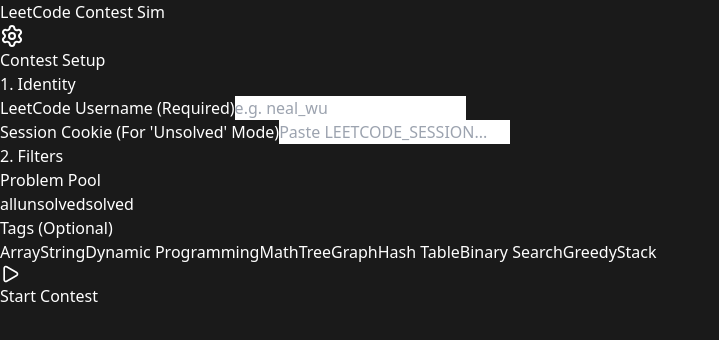
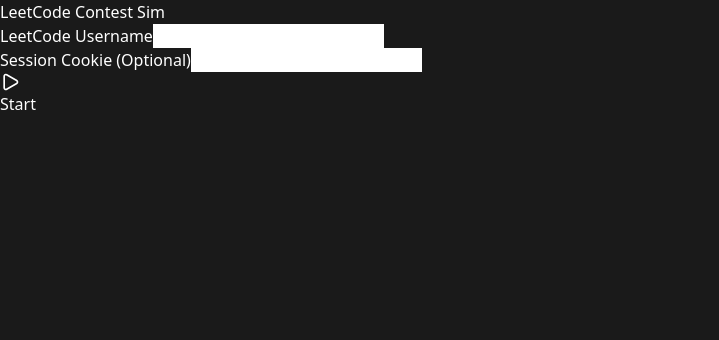
Before and after one commit to LakshyaJohari/leetcode-custom-contest, a React app in the folder frontend/: page / in a window 1280 px wide. Shown: the top 340 px of the page, without its empty margins (0-719 px from the left). Built offline with nearby package versions, Linux system fonts and the light colour scheme; the HTML template or start-up script is replaced by a standard one.

Commit message:
Add penalty tracking and rating

```diff
--- a/frontend/src/App.jsx
+++ b/frontend/src/App.jsx
@@ -1,18 +1,11 @@
 import React, { useState, useEffect } from 'react';
 import axios from 'axios';
-import { Settings, Play, Trophy, ExternalLink, Loader2 } from 'lucide-react';
+import { Settings, Play, Trophy, ExternalLink, Loader2, AlertCircle } from 'lucide-react';
 
 const TAG_OPTIONS = [
-  { name: "Array", slug: "array" },
-  { name: "String", slug: "string" },
-  { name: "Dynamic Programming", slug: "dynamic-programming" },
-  { name: "Math", slug: "math" },
-  { name: "Tree", slug: "tree" },
-  { name: "Graph", slug: "graph" },
-  { name: "Hash Table", slug: "hash-table" },
-  { name: "Binary Search", slug: "binary-search" },
-  { name: "Greedy", slug: "greedy" },
-  { name: "Stack", slug: "stack" },
+  { name: "Array", slug: "array" }, { name: "DP", slug: "dynamic-programming" },
+  { name: "Tree", slug: "tree" }, { name: "Graph", slug: "graph" },
+  { name: "Greedy", slug: "greedy" }, { name: "Binary Search", slug: "binary-search" },
 ];
 
 const POINTS = { 'Easy': 3, 'Medium': 5, 'Hard': 7 };
@@ -32,18 +25,17 @@ const App = () => {
   const [timeLeft, setTimeLeft] = useState(5400);
   const [isActive, setIsActive] = useState(false);
   const [isFinished, setIsFinished] = useState(false);
+
+  // Progress now stores fails: { "slug": { solved: true, timeTaken: 12, fails: 2 } }
   const [progress, setProgress] = useState({});
-
-  // New Loading State
   const [loading, setLoading] = useState(false);
 
-  // --- 1. PERSISTENCE LOGIC ---
+  // --- 1. PERSISTENCE ---
   useEffect(() => {
     const savedState = localStorage.getItem('CONTEST_STATE');
     if (savedState) {
       const parsed = JSON.parse(savedState);
       const now = Date.now();
-
       if (parsed.isActive && parsed.endTime > now) {
         setContest(parsed.contest);
         setStartTime(parsed.startTime);
@@ -64,14 +56,13 @@ const App = () => {
 
   useEffect(() => {
     if (isActive || isFinished) {
-      const stateToSave = {
+      localStorage.setItem('CONTEST_STATE', JSON.stringify({
         contest, startTime, endTime, isActive, isFinished, progress, mode
-      };
-      localStorage.setItem('CONTEST_STATE', JSON.stringify(stateToSave));
+      }));
     }
   }, [contest, startTime, endTime, isActive, isFinished, progress, mode]);
 
-  // --- 2. TIMER & LOGIC ---
+  // --- 2. LOGIC ---
   useEffect(() => {
     let interval = null;
     if (isActive && timeLeft > 0) {
@@ -79,6 +70,7 @@ const App = () => {
         const now = Date.now();
         const secondsRemaining = Math.max(0, Math.floor((endTime - now) / 1000));
         setTimeLeft(secondsRemaining);
+        // Check every 15s
         if (secondsRemaining > 0 && secondsRemaining % 15 === 0) checkSubmissions();
       }, 1000);
     } else if (isActive && timeLeft <= 0) {
@@ -89,247 +81,159 @@ const App = () => {
 
   const startContest = async () => {
     if (!username) return alert("Please enter your LeetCode Username!");
-
-    setLoading(true); // START LOADING
+    setLoading(true);
     localStorage.setItem('lc_username', username);
     localStorage.setItem('lc_cookie', cookie);
 
     try {
-      // USING LOCALHOST URL 11111
-      const res = await axios.post('https://lee-con-tom.onrender.com/create-contest', {
-        session_cookie: cookie,
-        selected_tags: selectedTags,
-        mode: mode
+      // REPLACE WITH YOUR BACKEND URL (Use localhost for testing)
+      const res = await axios.post('http://127.0.0.1:8000/create-contest', {
+        session_cookie: cookie, selected_tags: selectedTags, mode: mode
       });
 
       const serverTime = res.data.server_time;
-      const durationSeconds = 5400;
-
       setContest(res.data.contest);
       setStartTime(serverTime);
-      setEndTime(Date.now() + (durationSeconds * 1000));
-      setTimeLeft(durationSeconds);
+      setEndTime(Date.now() + 5400000); // 90 mins
+      setTimeLeft(5400);
       setProgress({});
       setIsActive(true);
       setIsFinished(false);
       setShowConfig(false);
-
     } catch (err) {
-      console.error(err);
       alert("Error starting contest. Ensure backend is running.");
     } finally {
-      setLoading(false); // STOP LOADING
+      setLoading(false);
     }
   };
 
   const checkSubmissions = async () => {
     if (!isActive) return;
-    const slugs = contest.map(p => p.titleSlug);
     try {
-      //2222
-      const res = await axios.post('https://lee-con-tom.onrender.com/check-status', {
+      const res = await axios.post('http://127.0.0.1:8000/check-status', {
         username: username,
-        problem_slugs: slugs,
+        problem_slugs: contest.map(p => p.titleSlug),
         contest_start_time: startTime
       });
+
+      // Backend returns: { "slug": { "time": 123456, "fails": 2 } }
       const solvedMap = res.data;
+
       setProgress(prev => {
         const newProgress = { ...prev };
+        let updated = false;
         Object.keys(solvedMap).forEach(slug => {
           if (!newProgress[slug]) {
-            const timeTakenSeconds = solvedMap[slug] - startTime;
-            newProgress[slug] = {
-              solved: true,
-              timeTaken: Math.max(0, Math.floor(timeTakenSeconds / 60))
-            };
+            const data = solvedMap[slug];
+            const timeTaken = Math.max(0, Math.floor((data.time - startTime) / 60));
+            newProgress[slug] = { solved: true, timeTaken, fails: data.fails };
+            updated = true;
           }
         });
-        return newProgress;
+        return updated ? newProgress : prev;
       });
-    } catch (err) {
-      console.error("Auto-check failed", err);
-    }
+    } catch (err) { console.error(err); }
   };
 
-  const finishContest = () => {
-    setIsActive(false);
-    setIsFinished(true);
+  const finishContest = () => { setIsActive(false); setIsFinished(true); };
+  const resetTool = () => {
+    localStorage.removeItem('CONTEST_STATE');
+    setIsActive(false); setIsFinished(false); setShowConfig(true); setContest([]);
   };
 
-  const resetTool = () => {
-    localStorage.removeItem('CONTEST_STATE');
-    setIsActive(false);
-    setIsFinished(false);
-    setShowConfig(true);
-    setContest([]);
-    setTimeLeft(5400);
+  const calculateScore = () => {
+    let score = 0;
+    let totalPenaltyTime = 0;
+
+    contest.forEach(p => {
+      const stat = progress[p.titleSlug];
+      if (stat?.solved) {
+        score += POINTS[p.difficulty];
+        // Standard LeetCode: Time + (5 mins * fails)
+        totalPenaltyTime += stat.timeTaken + (stat.fails * 5);
+      }
+    });
+    return { score, totalPenaltyTime };
   };
 
-  const calculateTotalScore = () => {
-    return contest.reduce((acc, p) => {
-      return progress[p.titleSlug]?.solved ? acc + POINTS[p.difficulty] : acc;
-    }, 0);
+  // --- VERDICT LOGIC ---
+  const getVerdict = (score, time) => {
+    const totalPossible = contest.reduce((a,b) => a + POINTS[b.difficulty], 0);
+
+    if (score === 0) return { title: "Participant", color: "text-gray-400" };
+    if (score < 5) return { title: "Pupil (1200+)", color: "text-green-400" };
+    if (score < 10) return { title: "Specialist (1400+)", color: "text-cyan-400" };
+    if (score < totalPossible) return { title: "Expert (1600+)", color: "text-blue-400" };
+
+    // If full score, check speed
+    if (time < 45) return { title: "Guardian (2200+)", color: "text-red-500" }; // Super fast
+    if (time < 70) return { title: "Knight (1900+)", color: "text-orange-400" };
+    return { title: "Guardian (2000+)", color: "text-yellow-400" };
   };
 
-  const toggleTag = (slug) => {
-    setSelectedTags(prev =>
-      prev.includes(slug) ? prev.filter(t => t !== slug) : [...prev, slug]
-    );
-  };
-
-  const formatTime = (seconds) => {
-    const m = Math.floor(seconds / 60);
-    const s = seconds % 60;
-    return `${m}:${s < 10 ? '0' : ''}${s}`;
-  };
+  const formatTime = (s) => `${Math.floor(s / 60)}:${(s % 60).toString().padStart(2, '0')}`;
 
   // --- RENDER ---
+  const { score, totalPenaltyTime } = calculateScore();
+  const verdict = isFinished ? getVerdict(score, totalPenaltyTime) : null;
+
   return (
     <div className="min-h-screen bg-gray-900 text-gray-100 p-8 font-sans">
-
-      {/* HEADER */}
+      {/* Header */}
       <div className="flex justify-between items-center mb-8 border-b border-gray-700 pb-4">
         <h1 className="text-3xl font-bold text-orange-500">LeetCode Contest Sim</h1>
-
         {isActive ? (
           <div className="flex items-center gap-6">
-            <div className={`text-2xl font-mono ${timeLeft < 600 ? 'text-red-500' : 'text-white'}`}>
-              {formatTime(timeLeft)}
+            <div className={`text-2xl font-mono ${timeLeft < 600 ? 'text-red-500' : 'text-white'}`}>{formatTime(timeLeft)}</div>
+            <button onClick={finishContest} className="bg-red-600 px-4 py-2 rounded font-bold">Submit</button>
           </div>
-            <button onClick={finishContest} className="bg-red-600 hover:bg-red-500 px-4 py-2 rounded font-bold">
-              Submit Contest
-            </button>
-          </div>
-        ) : (
-           !showConfig && (
-             <button onClick={resetTool} className="p-2 bg-gray-800 rounded hover:bg-gray-700 text-sm">
-               New Contest
-             </button>
-           )
+        ) : !showConfig && (
+           <button onClick={resetTool} className="p-2 bg-gray-800 rounded text-sm">New Contest</button>
         )}
       </div>
 
-      {/* SETUP PANEL */}
-      {showConfig ? (
-        <div className="max-w-3xl mx-auto bg-gray-800 p-8 rounded-xl border border-gray-700 animate-fade-in">
-          <div className="flex items-center gap-2 mb-6 text-xl font-bold text-white border-b border-gray-700 pb-2">
-            <Settings className="text-orange-500" /> Contest Setup
+      {/* Setup View */}
+      {showConfig && (
+        <div className="max-w-2xl mx-auto bg-gray-800 p-8 rounded-xl border border-gray-700">
+           {/* ... (Same setup config inputs as before, kept brief for this snippet) ... */}
+           <div className="mb-4">
+             <label className="block text-gray-400 text-sm mb-1">LeetCode Username</label>
+             <input value={username} onChange={e => setUsername(e.target.value)} className="w-full bg-gray-900 border border-gray-600 rounded p-2" />
+           </div>
+           <div className="mb-4">
+             <label className="block text-gray-400 text-sm mb-1">Session Cookie (Optional)</label>
+             <input type="password" value={cookie} onChange={e => setCookie(e.target.value)} className="w-full bg-gray-900 border border-gray-600 rounded p-2" />
            </div>
 
-          <div className="grid grid-cols-1 md:grid-cols-2 gap-8">
-            <div className="space-y-4">
-              <h3 className="font-semibold text-gray-400">1. Identity</h3>
-              <div>
-                <label className="block text-sm text-gray-500 mb-1">LeetCode Username (Required)</label>
-                <input
-                  value={username} onChange={e => setUsername(e.target.value)}
-                  className="w-full bg-gray-900 border border-gray-600 rounded p-3 focus:border-orange-500 outline-none"
-                  placeholder="e.g. neal_wu"
-                />
-              </div>
-              <div>
-                <label className="block text-sm text-gray-500 mb-1">Session Cookie (For 'Unsolved' Mode)</label>
-                <input
-                  value={cookie} onChange={e => setCookie(e.target.value)}
-                  className="w-full bg-gray-900 border border-gray-600 rounded p-3 focus:border-orange-500 outline-none"
-                  type="password"
-                  placeholder="Paste LEETCODE_SESSION..."
-                />
-              </div>
-            </div>
-
-            <div className="space-y-4">
-              <h3 className="font-semibold text-gray-400">2. Filters</h3>
-              <div>
-                <label className="block text-sm text-gray-500 mb-2">Problem Pool</label>
-                <div className="flex gap-2">
-                  {['all', 'unsolved', 'solved'].map((m) => (
-                    <button
-                      key={m}
-                      onClick={() => setMode(m)}
-                      className={`flex-1 py-2 rounded capitalize text-sm font-medium transition ${mode === m ? 'bg-orange-600 text-white' : 'bg-gray-700 text-gray-400'}`}
-                    >
-                      {m}
-                    </button>
-                  ))}
-                </div>
-              </div>
-
-              <div>
-                <label className="block text-sm text-gray-500 mb-2">Tags (Optional)</label>
-                <div className="flex flex-wrap gap-2">
-                  {TAG_OPTIONS.map((tag) => (
-                    <button
-                      key={tag.slug}
-                      onClick={() => toggleTag(tag.slug)}
-                      className={`px-3 py-1 rounded text-xs border transition ${selectedTags.includes(tag.slug) ? 'bg-blue-600 border-blue-500 text-white' : 'bg-transparent border-gray-600 text-gray-400'}`}
-                    >
-                      {tag.name}
-                    </button>
-                  ))}
-                </div>
-              </div>
-            </div>
-          </div>
-
-          <button
-            onClick={startContest}
-            disabled={loading} // Disable while loading
-            className={`w-full mt-8 py-4 rounded-lg font-bold text-lg flex justify-center items-center gap-2 transition
-              ${loading
-                ? 'bg-green-800 text-gray-300 cursor-not-allowed'
-                : 'bg-green-600 hover:bg-green-500 text-white'}`}
-          >
-            {loading ? (
-              <>
-                <Loader2 className="animate-spin" size={24} />
-                Generating Contest...
-              </>
-            ) : (
-              <>
-                <Play size={20} />
-                Start Contest
-              </>
-            )}
+           <button onClick={startContest} disabled={loading} className="w-full bg-green-600 py-3 rounded font-bold flex justify-center items-center gap-2">
+             {loading ? <Loader2 className="animate-spin" /> : <Play size={20} />} Start
            </button>
         </div>
-      ) : (
-        /* CONTEST & RESULTS VIEW */
-        !isFinished ? (
+      )}
+
+      {/* Contest View */}
+      {!showConfig && !isFinished && (
         <div className="max-w-5xl mx-auto space-y-4">
-            <div className="flex justify-between text-gray-400 text-sm px-2">
-              <span>Problem Set</span>
-              <span>Live Status (Updates every 15s)</span>
+           {contest.map((p, idx) => {
+             const stat = progress[p.titleSlug];
+             return (
+               <div key={idx} className={`p-5 rounded-xl border flex justify-between items-center ${stat?.solved ? 'bg-green-900/20 border-green-600' : 'bg-gray-800 border-gray-700'}`}>
+                 <div>
+                   <span className={`text-xs font-bold uppercase px-2 py-1 rounded mr-3 ${p.difficulty === 'Easy' ? 'text-green-400 bg-green-900' : p.difficulty === 'Medium' ? 'text-yellow-400 bg-yellow-900' : 'text-red-400 bg-red-900'}`}>{p.difficulty}</span>
+                   <span className="text-xl font-semibold">{p.title}</span>
                  </div>
-            {contest.map((p, idx) => {
-              const status = progress[p.titleSlug];
-              return (
-                <div key={idx} className={`p-5 rounded-xl border flex justify-between items-center transition-all ${status?.solved ? 'bg-green-900/20 border-green-600 shadow-[0_0_15px_rgba(34,197,94,0.2)]' : 'bg-gray-800 border-gray-700 hover:border-gray-600'}`}>
-                  <div>
-                    <div className="flex items-center gap-3 mb-1">
-                      <span className={`text-xs font-bold uppercase px-2 py-1 rounded ${p.difficulty === 'Easy' ? 'bg-green-600/20 text-green-400' : p.difficulty === 'Medium' ? 'bg-yellow-600/20 text-yellow-400' : 'bg-red-600/20 text-red-400'}`}>
-                        {p.difficulty}
-                      </span>
-                      <span className="text-gray-500 text-xs font-mono">{POINTS[p.difficulty]} pts</span>
-                    </div>
-                    <span className="text-xl font-semibold text-gray-100">{p.title}</span>
-                  </div>
-
                  <div className="flex items-center gap-4">
-                    {status?.solved ? (
+                   {stat?.solved ? (
                      <div className="text-right">
                        <div className="text-green-400 font-bold flex items-center gap-2">
                          <Trophy size={16} /> Accepted
                        </div>
-                        <div className="text-xs text-green-600 font-mono">Time: {status.timeTaken} min</div>
+                       <div className="text-xs text-gray-400 font-mono">
+                         {stat.timeTaken}m {stat.fails > 0 && <span className="text-red-400">({stat.fails} penalties)</span>}
+                       </div>
                      </div>
                    ) : (
-                      <a
-                        href={`https://leetcode.com/problems/${p.titleSlug}/`}
-                        target="_blank"
-                        rel="noreferrer"
-                        className="bg-blue-600 hover:bg-blue-500 text-white px-5 py-2.5 rounded-lg font-bold flex items-center gap-2 transition"
-                      >
+                     <a href={`https://leetcode.com/problems/${p.titleSlug}/`} target="_blank" rel="noreferrer" className="bg-blue-600 px-5 py-2 rounded font-bold flex items-center gap-2">
                        Solve <ExternalLink size={16} />
                      </a>
                    )}
@@ -338,56 +242,57 @@ const App = () => {
              );
            })}
         </div>
-        ) : (
-          /* RESULTS SCREEN */
-          <div className="max-w-2xl mx-auto bg-gray-800 p-8 rounded-xl border border-gray-700 text-center animate-fade-in">
+      )}
+
+      {/* Results View */}
+      {isFinished && (
+        <div className="max-w-3xl mx-auto bg-gray-800 p-8 rounded-xl border border-gray-700 text-center">
            <Trophy size={64} className="mx-auto text-yellow-500 mb-4" />
            <h2 className="text-3xl font-bold mb-2">Contest Finished</h2>
-            <div className="text-6xl font-bold text-white mb-8">
-              {calculateTotalScore()}
-              <span className="text-2xl text-gray-500"> / {contest.reduce((a,b)=>a+POINTS[b.difficulty],0)} pts</span>
+
+           <div className="flex justify-center gap-8 mb-8">
+             <div>
+               <div className="text-sm text-gray-500">Score</div>
+               <div className="text-4xl font-bold">{score} pts</div>
+             </div>
+             <div>
+               <div className="text-sm text-gray-500">Effective Time</div>
+               <div className="text-4xl font-bold">{totalPenaltyTime} min</div>
+             </div>
            </div>
 
-            <div className="bg-gray-900 rounded-lg overflow-hidden border border-gray-700">
-              <table className="w-full text-left">
+           <div className="mb-8 p-4 bg-gray-900 rounded-lg border border-gray-700">
+             <div className="text-gray-400 text-sm mb-1">Estimated Performance Rating</div>
+             <div className={`text-3xl font-black uppercase ${verdict.color}`}>{verdict.title}</div>
+           </div>
+
+           <table className="w-full text-left mb-8">
              <thead className="bg-gray-700 text-gray-300 text-xs uppercase">
                <tr>
-                    <th className="p-4">Problem</th>
-                    <th className="p-4">Result</th>
-                    <th className="p-4">Time</th>
-                    <th className="p-4 text-right">Score</th>
+                 <th className="p-3">Problem</th>
+                 <th className="p-3">Result</th>
+                 <th className="p-3">Time (+Penalty)</th>
+                 <th className="p-3 text-right">Points</th>
                </tr>
              </thead>
              <tbody className="divide-y divide-gray-800">
                {contest.map((p, idx) => {
                  const stat = progress[p.titleSlug];
                  return (
-                      <tr key={idx} className="hover:bg-gray-800/50">
-                        <td className="p-4 text-sm font-medium">{p.title}</td>
-                        <td className={`p-4 font-bold text-sm ${stat?.solved ? 'text-green-500' : 'text-red-500'}`}>
-                          {stat?.solved ? "AC" : "Not Solved"}
+                   <tr key={idx}>
+                     <td className="p-3">{p.title}</td>
+                     <td className={`p-3 font-bold ${stat?.solved ? 'text-green-500' : 'text-red-500'}`}>{stat?.solved ? "AC" : "--"}</td>
+                     <td className="p-3 font-mono text-gray-400">
+                       {stat?.solved ? <span>{stat.timeTaken}m <span className="text-red-500">+{stat.fails * 5}</span></span> : "--"}
                      </td>
-                        <td className="p-4 font-mono text-sm text-gray-400">
-                          {stat?.solved ? `${stat.timeTaken}m` : "--"}
-                        </td>
-                        <td className="p-4 text-right font-bold text-white">
-                          {stat?.solved ? POINTS[p.difficulty] : 0}
-                        </td>
+                     <td className="p-3 text-right font-bold">{stat?.solved ? POINTS[p.difficulty] : 0}</td>
                    </tr>
                  );
                })}
              </tbody>
            </table>
+           <button onClick={resetTool} className="bg-gray-700 hover:bg-gray-600 px-8 py-3 rounded font-bold">Start New Contest</button>
         </div>
-
-            <button
-              onClick={resetTool}
-              className="mt-8 bg-gray-700 hover:bg-gray-600 text-white px-8 py-3 rounded-lg font-bold transition"
-            >
-              Start New Contest
-            </button>
-          </div>
-        )
       )}
     </div>
   );
```
Also changed, not shown: 1 other file (tests, documents, lock files or other folders). Lines whose indentation alone changed are shown as unchanged.
